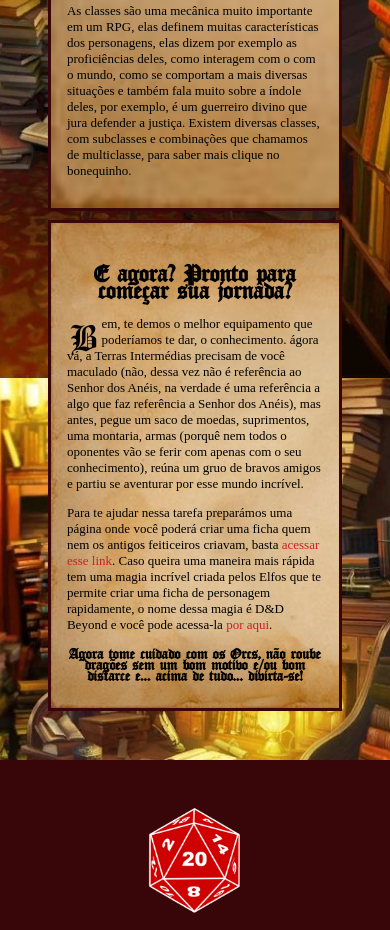
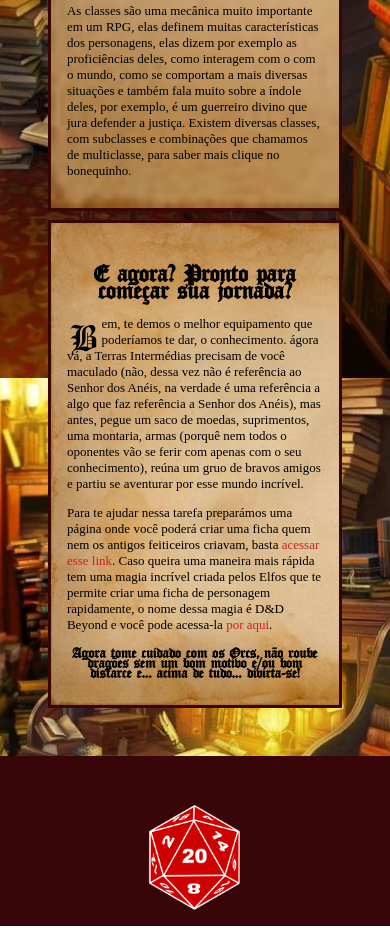
Before and after one commit to El0y-C0SM0/Casa-do-Hobbit, a plain HTML site: page index.html in a window 390 px wide. Shown: the part 3968-4898 px from the top of the page. Drawn offline with Linux system fonts and the light colour scheme.

Commit message:
ajeitando o tamanho do mobile

```diff
--- a/csszindoscria.css
+++ b/csszindoscria.css
@@ -118,7 +118,7 @@ header{
         margin-bottom: 0.1em;
     }
     #frasefinal{
-        font-size: medium;
+        font-size: 120%;
     }
 }
 @media screen and (min-width: 561px){
```
